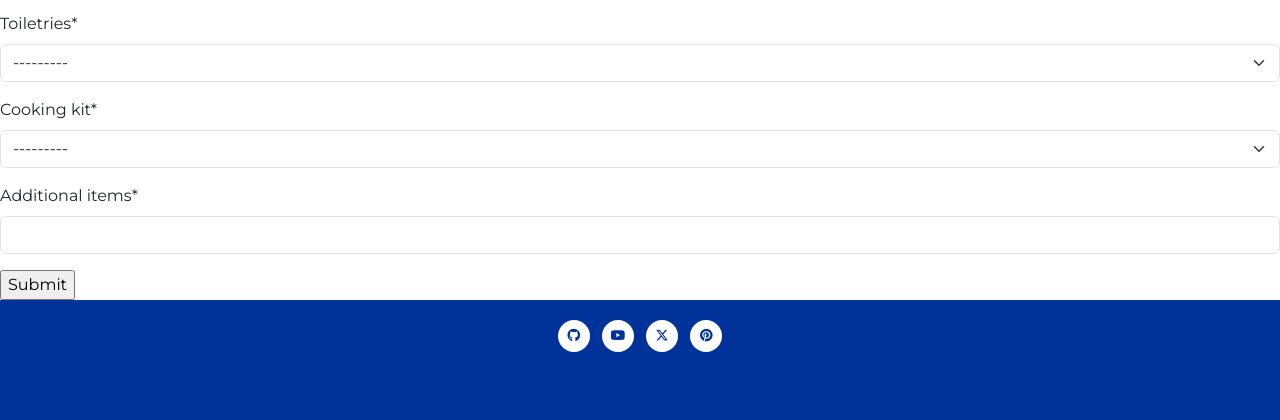
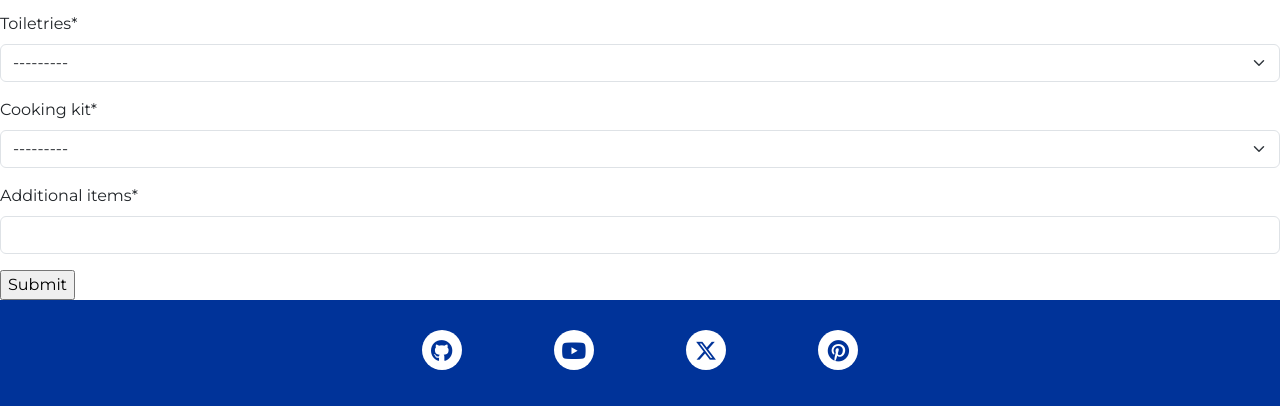
Before and after one commit to aedoardo1990/EU-BikePlanner, a Django app: page /add-trip/ in a window 1280 px wide. Shown: the part 989-1409 px from the top of the page. Run offline with Django 4.2, Linux system fonts and the light colour scheme; the visitor is signed in with stand-in values (Sample User, id 1); data that the repository does not hold is empty; some libraries are stand-ins or nearby versions.

Commit message:
style footer for different screen sizes

```diff
--- a/static/css/style.css
+++ b/static/css/style.css
@@ -119,22 +119,22 @@ header {
 
 /* Footer - credits to Bootstrap 4 MiniProject of Code Institute  */
 footer {
-    min-height: 120px;
+    max-height: 110px;
     background-color: #003399;
     margin: 0;
 }
 
 .social-networks {
-    padding-bottom: 15px;
+    padding-top: 10px;
 }
 
 .social-networks li a i  {
-    width: 32px;
-    height: 32px;
-    padding: 12px 0;
+    width: 40px;
+    height: 40px;
+    padding: 20px 0;
     border-radius: 50%;
-    font-size: 13px;
-    line-height: 7px;
+    font-size: 22px;
+    line-height: 1px;
     text-align: center;
     background-color: #fff;
     color: #003399;
@@ -146,6 +146,10 @@ footer {
 
 .social-networks li a i:hover  {
     background-color: #FFCC00;
+}
+
+.list-inline-item {
+    padding: 3px;
 }
 
 #footer-details {
@@ -166,6 +170,10 @@ footer {
     }
 }
 
+.list-inline-item {
+    padding: 3px;
+}
+
 /*Media query tablet and larger (768px and up)*/
 @media screen and (min-width: 768px) {
 
@@ -177,6 +185,10 @@ footer {
 
     .navbar-toggler {
         margin-right: 25px;
+    }
+
+    .list-inline-item {
+        padding: 0 20px;
     }
 }
 
@@ -190,6 +202,10 @@ footer {
 
     .nodropdown {
         margin-top: 65px;
+    }
+
+    .list-inline-item {
+        padding: 0 40px;
     }
 }
 
```
